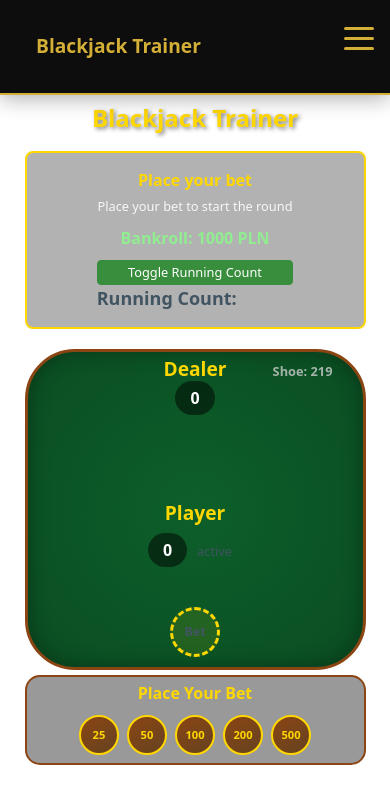
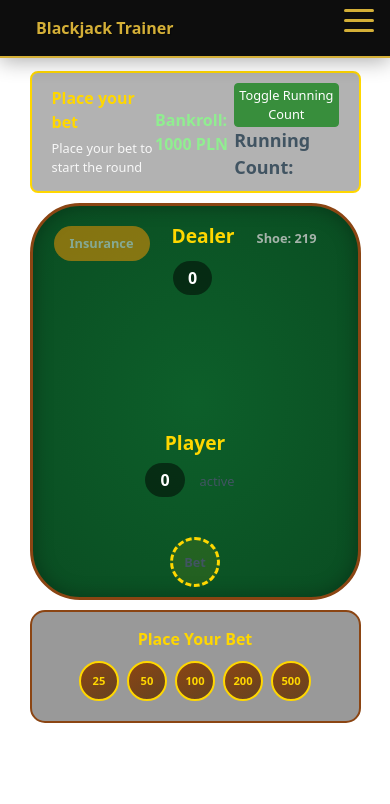
Before and after one commit to JakubSmilowski/CountJack, an Angular app: page /blackjack in a window 390 px wide. Shown: the top 804 px of the page. Built offline with nearby package versions, Linux system fonts and the light colour scheme.

Commit message:
added some responsivnes

```diff
--- a/src/app/components/navbar/navbar.css
+++ b/src/app/components/navbar/navbar.css
@@ -5,7 +5,7 @@ nav.container-fluid {
   background: rgba(0, 0, 0, 0.95);
   backdrop-filter: blur(15px);
   border-bottom: 2px solid #d4af37;
-  padding: 1rem 2rem;
+  padding: 0rem 2rem;
   position: fixed;
   top: 0;
   z-index: 1000;
@@ -86,7 +86,7 @@ nav ul {
 nav a {
   color: #e0e0e0;
   text-decoration: none;
-  padding: 0.75rem 1.25rem;
+  padding: 0.5rem 1.25rem;
   border-radius: 8px;
   transition: all 0.3s cubic-bezier(0.4, 0, 0.2, 1);
   font-weight: 500;
@@ -142,7 +142,7 @@ nav a[role="button"]:active {
 /* Mobile Responsiveness */
 @media (max-width: 768px) {
   nav.container-fluid {
-    padding: 1rem;
+    padding: 0.5rem;
     position: relative;
   }
 
@@ -217,26 +217,38 @@ nav a[role="button"]:active {
   }
 }
 
+
 /* Small Mobile Devices */
 @media (max-width: 480px) {
   nav.container-fluid {
-    padding: 0.75rem 1rem;
+    padding: 0rem 1rem;
   }
 
   .nav-menu a {
     font-size: 1rem;
-    padding: 0.875rem 1rem;
+    padding: 0.275rem 1rem;
   }
 
   nav a strong {
-    font-size: 1.2rem;
+    font-size: 1rem;
+  }
+}
+
+@media(max-height: 600px){
+  nav.container-fluid {
+    padding: 0rem;
+  }
+
+  .nav-menu a {
+    font-size: 0.95rem;
+    padding: 0.75rem 1rem;
   }
 }
 
 /* Extra Small Devices */
 @media (max-width: 360px) {
   nav.container-fluid {
-    padding: 0.75rem;
+    padding: 0rem;
   }
 
   .nav-menu a {
--- a/src/app/pages/blackjack/blackjack.css
+++ b/src/app/pages/blackjack/blackjack.css
@@ -3,6 +3,7 @@
   margin: 0;
   padding: 0;
   box-sizing: border-box;
+
 }
 
 body {
@@ -22,7 +23,7 @@ body {
   /* CENTER */
   margin: 0 auto;
   padding: 10px;
-  padding-top: 15vh;
+  padding-top: 10vh;
 }
 
 .blackjack-container h1 {
@@ -41,7 +42,6 @@ body {
   background: rgba(0,0,0,0.3);
   padding: 10px 20px;
   border-radius: 8px;
-  margin-bottom: 15px;
   border: 2px solid #ffd700;
 }
 
@@ -75,7 +75,8 @@ body {
   display: flex;
   flex-direction: column;
   justify-content: space-between;
-  min-height: 350px;
+  max-height: 65vh;
+
 }
 
 /* Dealer Section */
@@ -84,7 +85,7 @@ body {
   display: flex;
   flex-direction: column;
   align-items: center;
-  margin-bottom: 20px;
+  margin-bottom: 10px;
 }
 
 .dealer-info {
@@ -94,21 +95,17 @@ body {
 }
 
 .dealer-info-header {
-  justify-content: space-between;
+  justify-content: space-around;
   display: flex;
   align-items: center;
   position: relative;
   width: 100%;
 }
 
-.centered{
-  position: absolute;
-  left: 50%;
-  transform: translateX(-50%);
+.dealr-info-words{
+  max-width: 15;
 }
-.right{
-  margin-left: auto;
-}
+
 
 
 .dealer-info h2 {
@@ -130,6 +127,7 @@ body {
   color: #fff;
   background: rgba(0,0,0,0.5);
   padding: 5px 15px;
+  margin-right: 5px;
   border-radius: 20px;
   display: inline-block;
 }
@@ -287,6 +285,18 @@ body {
   font-weight: bold;
 }
 
+.insurance-btn-disabled{
+  background: #ff9800;
+  color: white;
+  border: none;
+  opacity: 0.5;
+  padding: 8px 16px;
+  border-radius: 20px;
+  font-size: clamp(0.8rem, 2vw, 1rem);
+  cursor: pointer;
+  font-weight: bold;
+}
+
 .insurance-btn:hover:not(:disabled) {
   background: #f57c00;
   transform: translateY(-1px);
@@ -315,6 +325,7 @@ body {
   display: flex;
   flex-direction: column;
   gap: 15px;
+  min-height: fit-content;
 }
 
 /* Game Actions */
@@ -455,10 +466,12 @@ body {
 
 
 /* Responsive Design */
-@media (max-width: 768px) {
+@media (max-height: 768px) {
   .blackjack-container {
     padding: 5px;
   }
+
+
 
   .blackjack-table {
     padding: 15px;
@@ -468,10 +481,12 @@ body {
 
   .game-status-bar {
     flex-direction: column;
-    gap: 10px;
+    gap: 2px;
     text-align: center;
-    padding: 15px;
+    padding: 2px;
+    margin-bottom: 2px;
   }
+
 
   .card-container {
     gap: 8px;
@@ -482,7 +497,19 @@ body {
     gap: 4px;
     min-width: fit-content;
   }
+  .dealer-cards-area{
+    padding-bottom: 9px;
+  }
 
+  .playing-card{
+    width: 35px;
+    height: 50px;
+  }
+
+  .card-content span{
+    font-size: 9px;
+
+  }
   .game-actions {
     gap: 8px;
 
@@ -499,6 +526,10 @@ body {
 
 
 @media (max-width: 480px) {
+  .blackjack-container{
+    padding-top: 1.5vh ;
+  }
+
   .blackjack-table {
     padding: 10px;
     min-height: 280px;
@@ -521,6 +552,10 @@ body {
   .betting-circle {
     width: 50px;
     height: 50px;
+  }
+
+  .control-panel{
+    gap: 5px;
   }
 }
 
--- a/src/app/pages/blackjack/blackjack.html
+++ b/src/app/pages/blackjack/blackjack.html
@@ -1,6 +1,4 @@
 <div class="blackjack-container">
-  <h1>Blackjack Trainer</h1>
-
   <!-- Game Status Bar -->
   <div class="game-status-bar">
     <div class="status-section">
@@ -26,8 +24,23 @@
     <div class="dealer-section">
       <div class="dealer-info">
         <div class="dealer-info-header">
-          <h2 class="centered">Dealer</h2>
-          <h5 class="right">Shoe: {{ cardsRemaining }}</h5>
+          <div class="dealr-info-words">
+            <div *ngIf="insuranceOffered && insuranceBet === 0" class="insurance-option">
+              <button (click)="takeInsurance()" class="insurance-btn" [disabled]="bankroll < (playerHand.betAmount / 2)">
+                Insurance
+              </button>
+            </div>
+            <div *ngIf="!(insuranceOffered && insuranceBet === 0)" class="insurance-option">
+              <button class="insurance-btn-disabled">
+                Insurance
+              </button>
+            </div>
+            <div *ngIf="insuranceBet > 0" class="insurance-taken">
+              Insurance: {{ insuranceBet }} PLN
+            </div>
+          </div>
+          <h2 class="dealr-info-words">Dealer</h2>
+          <h5 class="dealr-info-words">Shoe: {{ cardsRemaining }}</h5>
         </div>
 
         <div class="hand-value">{{ dealerHandValue }}</div>
@@ -77,14 +90,7 @@
       </div>
 
       <!-- Insurance -->
-      <div *ngIf="insuranceOffered && insuranceBet === 0" class="insurance-option">
-        <button (click)="takeInsurance()" class="insurance-btn" [disabled]="bankroll < (playerHand.betAmount / 2)">
-          Insurance
-        </button>
-      </div>
-      <div *ngIf="insuranceBet > 0" class="insurance-taken">
-        Insurance: {{ insuranceBet }} PLN
-      </div>
+
     </div>
   </div>
 
@@ -112,9 +118,9 @@
     </div>
 
     <!-- Betting Controls -->
-    <div *ngIf="canBet" class="betting-controls">
+    <div *ngIf="canBet" class="betting-controls" >
       <h4>Place Your Bet</h4>
-      <div class="bet-buttons">
+      <div class="bet-buttons" >
         <button *ngFor="let amount of [25, 50, 100, 200, 500]"
                 (click)="bet(amount)"
                 class="bet-btn"
```
Also changed, not shown: src/app/pages/blackjack/blackjack.ts (+0 -15 lines).
